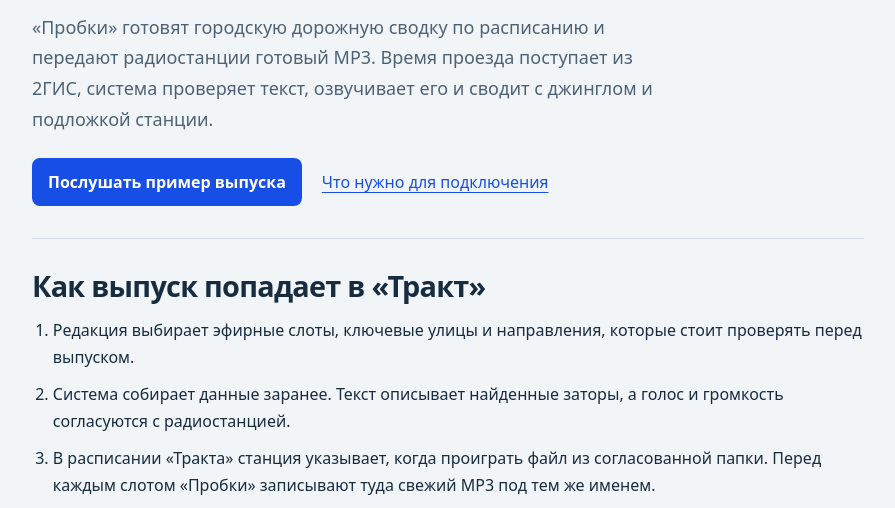
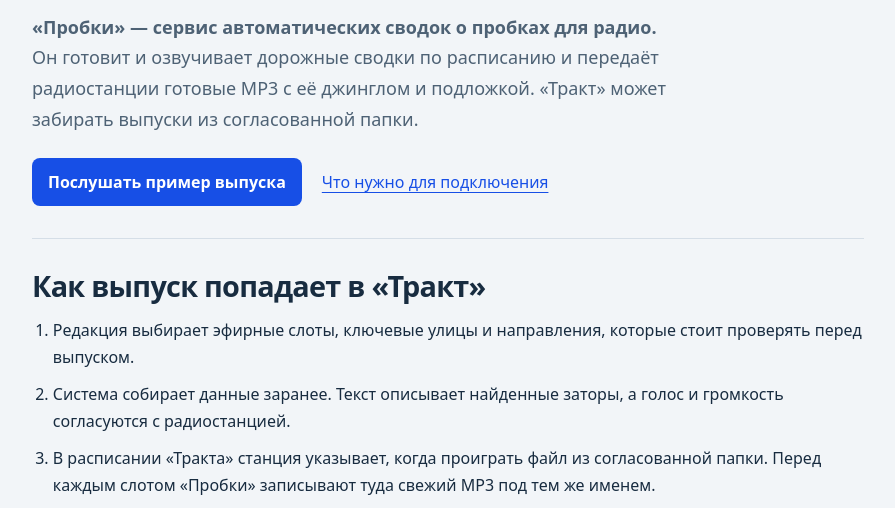
Before and after one commit to probki-program/probki-auto, a plain HTML site: page avtomatizatsiya-radio/index.html in a window 1280 px wide. Shown: the part 292-800 px from the top of the page, without its empty margins (192-1087 px from the left). Drawn offline with Linux system fonts and the light colour scheme.

Commit message:
Clarify the radio traffic service in the guide introduction

```diff
--- a/avtomatizatsiya-radio/index.html
+++ b/avtomatizatsiya-radio/index.html
@@ -51,7 +51,7 @@
     </header>
     <main id="main">
       <h1>Как подключить сводки о пробках к «Тракту»</h1>
-      <p class="intro">«Пробки» готовят городскую дорожную сводку по расписанию и передают радиостанции готовый MP3. Время проезда поступает из 2ГИС, система проверяет текст, озвучивает его и сводит с джинглом и подложкой станции.</p>
+      <p class="intro"><strong>«Пробки» — сервис автоматических сводок о пробках для радио.</strong> Он готовит и озвучивает дорожные сводки по расписанию и передаёт радиостанции готовые MP3 с её джинглом и подложкой. «Тракт» может забирать выпуски из согласованной папки.</p>
       <div class="actions">
         <a class="button" href="../#demo">Послушать пример выпуска</a>
         <a href="#connection">Что нужно для подключения</a>
```
